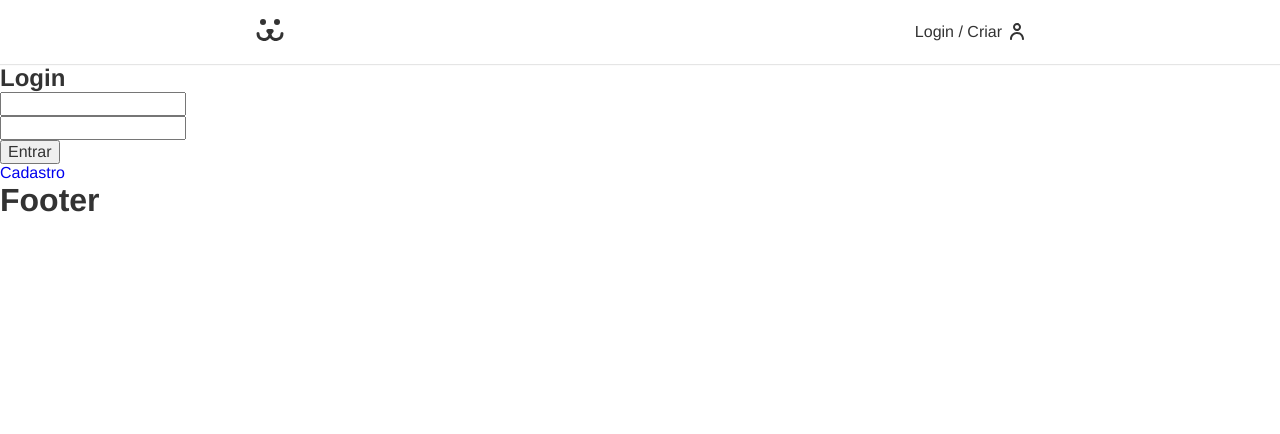
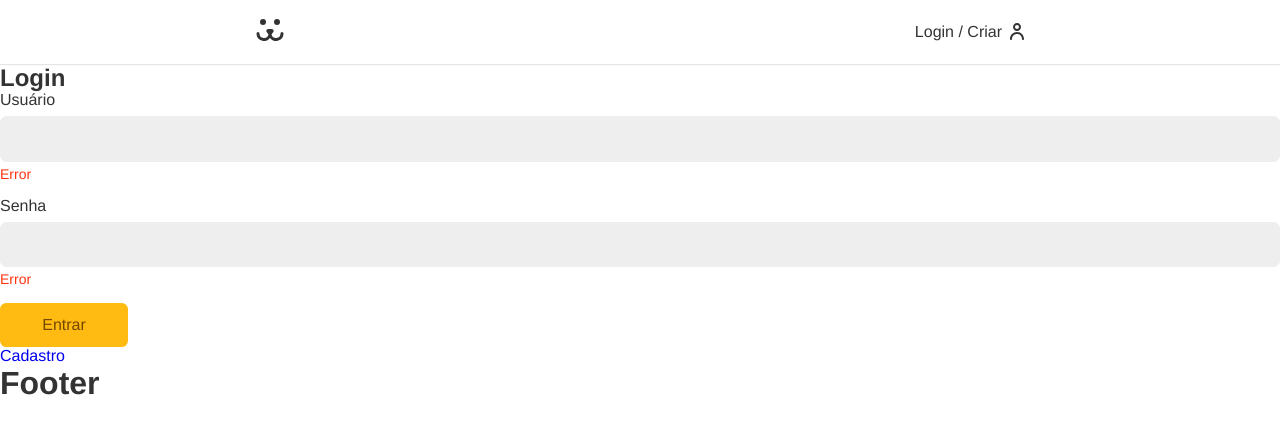
Before and after one commit to pedrogiampietro/Aikater, a React (Create React App) app in the folder web/: page /login in a window 1280 px wide. Shown: the top 434 px of the page. Built offline with nearby package versions, Linux system fonts and the light colour scheme.

Commit message:
Criando componente Button/Input.

```diff
--- /dev/null
+++ b/web/src/Components/Forms/Button/Button.module.css
@@ -0,0 +1,24 @@
+.button {
+	font-size: 1rem;
+	font-family: var(--type-first);
+	cursor: pointer;
+	border: none;
+	border-radius: 0.4rem;
+	background: #fb1;
+	color: #764701;
+	min-width: 8rem;
+	padding: 0.8rem 1.2rem;
+	box-sizing: border-box;
+	transition: 0.1s;
+}
+
+.button:hover,
+.button:focus {
+	outline: none;
+	box-shadow: 0 0 0 3px #fea, 0 0 0 4px #fb1;
+}
+
+.button:disabled {
+	opacity: 0.5;
+	cursor: wait;
+}
--- /dev/null
+++ b/web/src/Components/Forms/Button/index.js
@@ -0,0 +1,12 @@
+import React from 'react'
+import styles from './Button.module.css'
+
+const Button = ({ children, ...props }) => {
+	return (
+		<button {...props} className={styles.button}>
+			{children}
+		</button>
+	)
+}
+
+export default Button
--- /dev/null
+++ b/web/src/Components/Forms/Input/Input.module.css
@@ -0,0 +1,35 @@
+.wrapper {
+	margin-bottom: 1rem;
+}
+
+.input {
+	border: 1px solid #eee;
+	display: block;
+	width: 100%;
+	font-size: 1rem;
+	padding: 0.8rem;
+	border-radius: 0.4rem;
+	background: #eee;
+	transition: 0.2s;
+}
+
+.input:focus,
+.input:hover {
+	outline: none;
+	border-color: #fb1;
+	background: white;
+	box-shadow: 0 0 0 3px #fea;
+}
+
+.label {
+	display: block;
+	font-size: 1rem;
+	line-height: 1;
+	padding-bottom: 0.5rem;
+}
+
+.error {
+	color: #f31;
+	font-size: 0.875rem;
+	margin-top: 0.25rem;
+}
--- /dev/null
+++ b/web/src/Components/Forms/Input/index.js
@@ -0,0 +1,16 @@
+import React from 'react'
+import styles from './Input.module.css'
+
+const Input = ({ label, type, name }) => {
+	return (
+		<div className={styles.wrapper}>
+			<label htmlFor={name} className={styles.label}>
+				{label}
+			</label>
+			<input id={name} name={name} className={styles.input} type={type} />
+			<p className={styles.error}>Error</p>
+		</div>
+	)
+}
+
+export default Input
--- a/web/src/Components/Login/LoginForm/index.js
+++ b/web/src/Components/Login/LoginForm/index.js
@@ -1,5 +1,7 @@
 import React, { useState } from 'react'
 import { Link } from 'react-router-dom'
+import Input from '../../Forms/Input'
+import Button from '../../Forms/Button'
 
 const LoginForm = () => {
 	const [username, setUsername] = useState('')
@@ -28,18 +30,9 @@
 		<section>
 			<h1>Login</h1>
 			<form action="" onSubmit={handleSubmit}>
-				<input
-					type="text"
-					value={username}
-					onChange={({ target }) => setUsername(target.value)}
-				/>
-
-				<input
-					type="text"
-					value={password}
-					onChange={({ target }) => setPassword(target.value)}
-				/>
-				<button>Entrar</button>
+				<Input label="Usuário" type="text" name="username" />
+				<Input label="Senha" type="password" name="password" />
+				<Button>Entrar</Button>
 			</form>
 			<Link to="/login/criar">Cadastro</Link>
 		</section>
```
